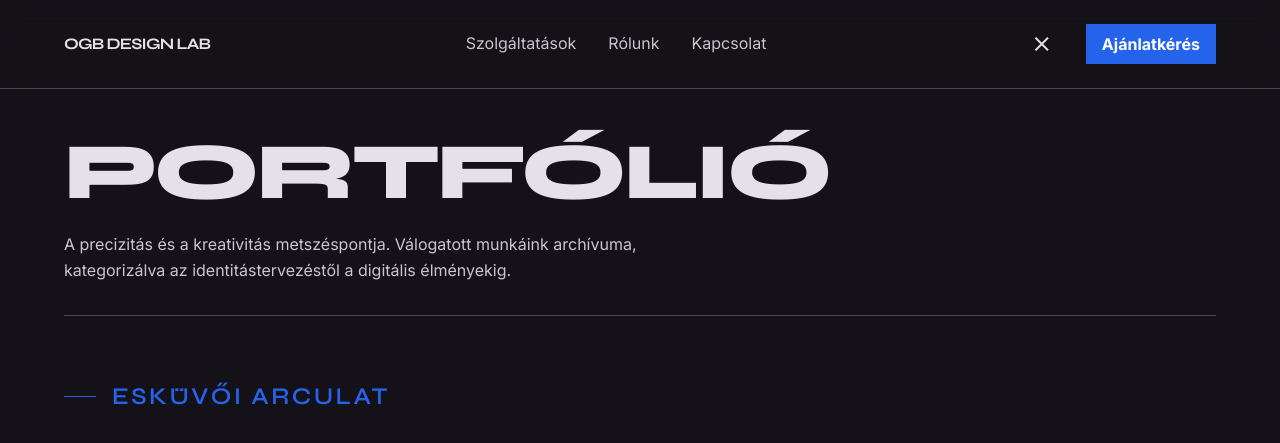
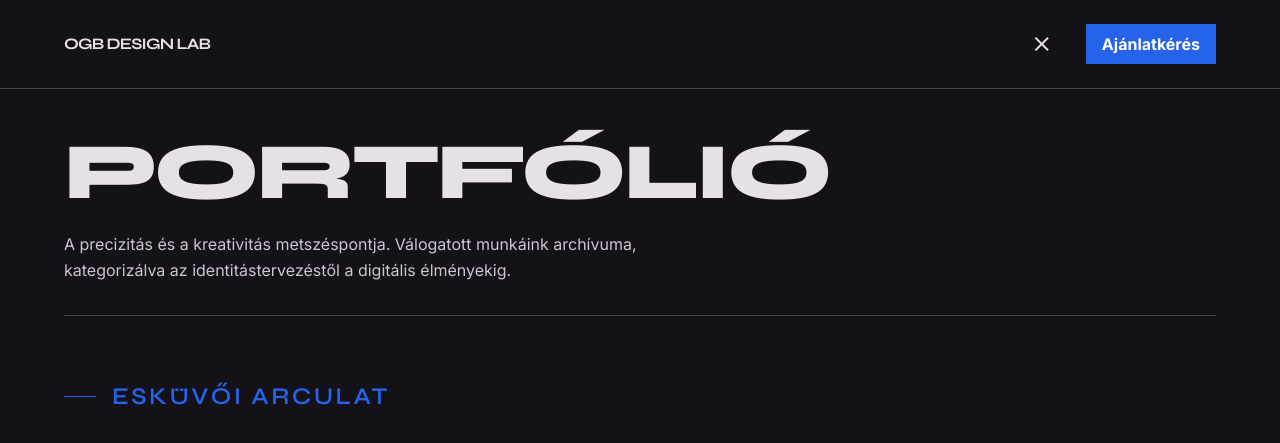
Before and after one commit to gergoolah/ogb-design-lab, a plain HTML site: page all-projects.html in a window 1280 px wide. Shown: the top 443 px of the page. Drawn offline with nearby package versions, Linux system fonts and the light colour scheme; grey boxes are pictures that could not be loaded.

Commit message:
Fix all projects header

```diff
--- a/all-projects.html
+++ b/all-projects.html
@@ -168,21 +168,6 @@
           OGB DESIGN LAB
         </div>
         <div class="hidden md:flex gap-8">
-          <a
-            class="text-on-surface-variant font-body-md text-body-md hover:text-precision-blue transition-colors duration-300"
-            href="#"
-            >Szolgáltatások</a
-          >
-          <a
-            class="text-on-surface-variant font-body-md text-body-md hover:text-precision-blue transition-colors duration-300"
-            href="#"
-            >Rólunk</a
-          >
-          <a
-            class="text-on-surface-variant font-body-md text-body-md hover:text-precision-blue transition-colors duration-300"
-            href="#"
-            >Kapcsolat</a
-          >
         </div>
         <div class="flex items-center gap-6">
           <a
@@ -191,11 +176,12 @@
           >
             <span class="material-symbols-outlined text-on-surface">close</span>
           </a>
-          <button
+          <a
+            href="/ogb-design-lab/index.html#contact"
             class="bg-precision-blue text-white py-2 font-body-md font-bold hover:brightness-110 active:scale-95 transition-all px-4"
           >
             Ajánlatkérés
-          </button>
+          </a>
         </div>
       </nav>
     </header>
```
